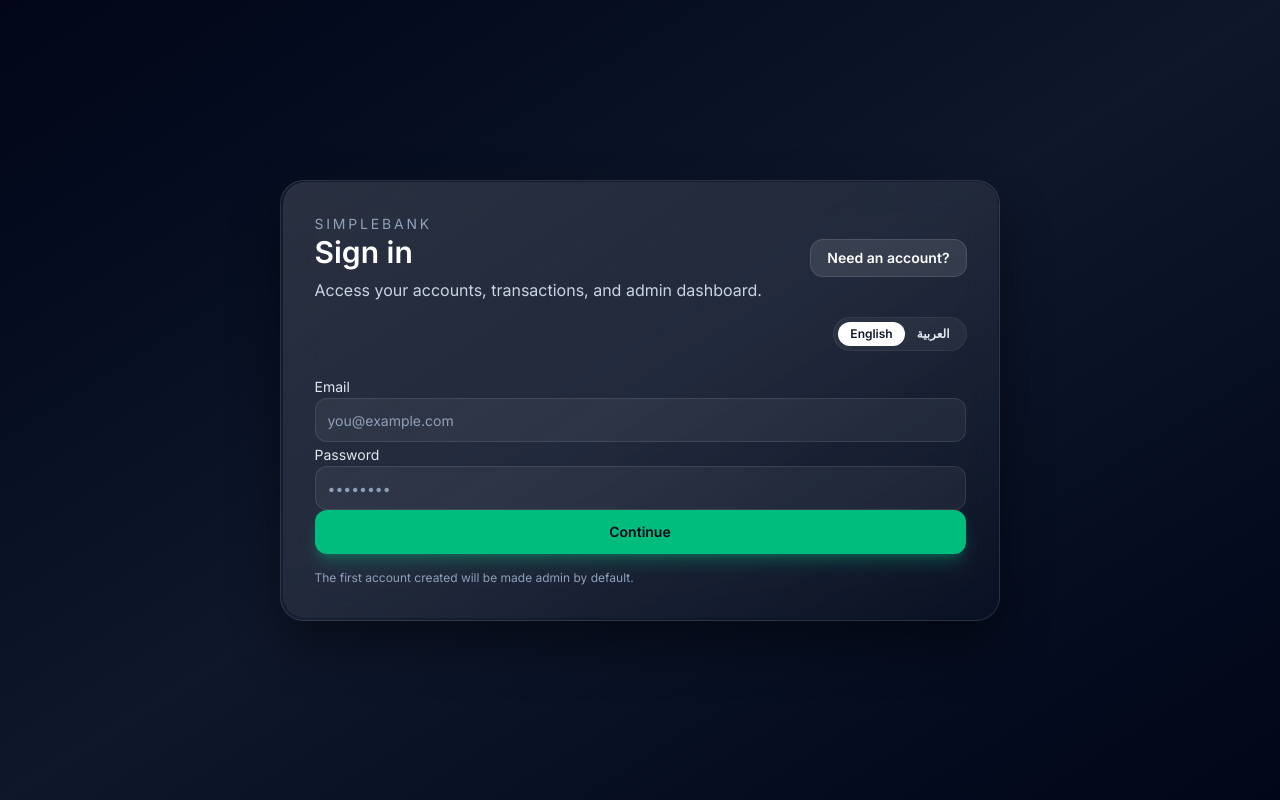
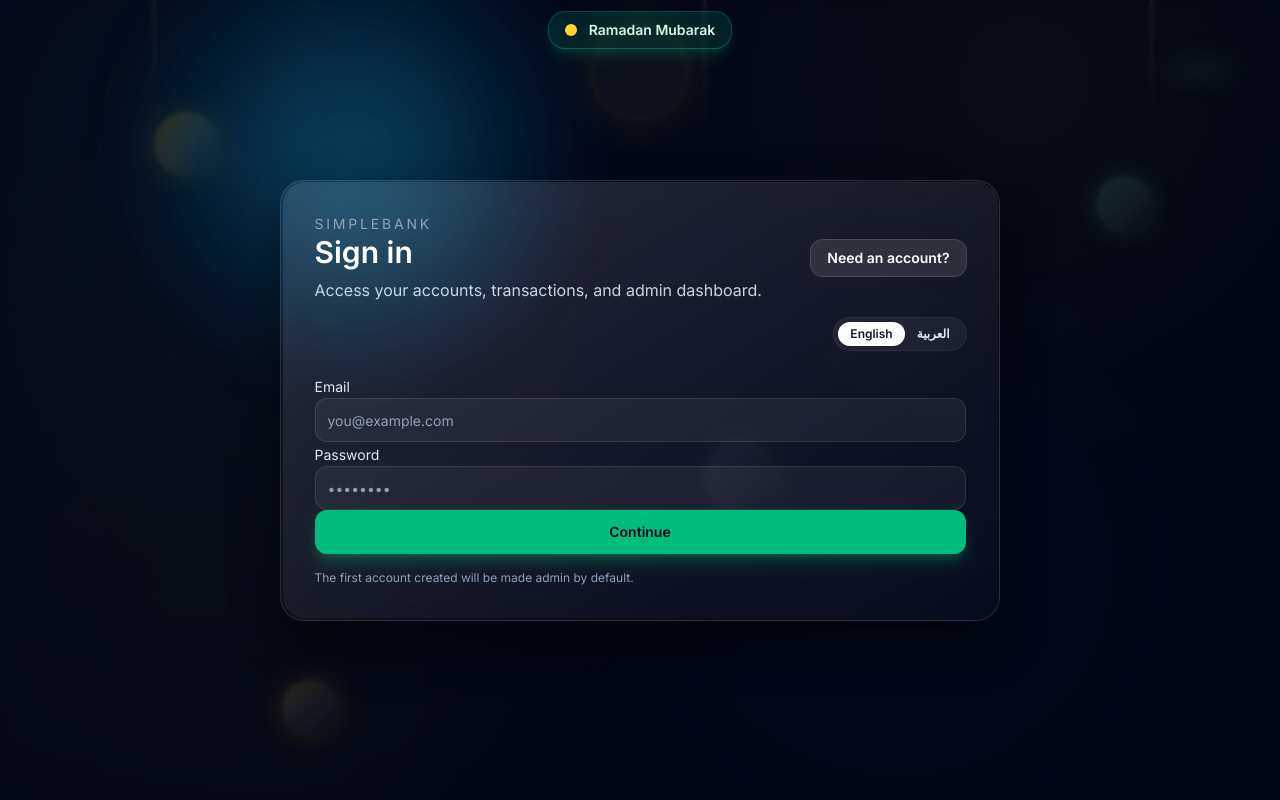
Before and after one commit to AbdelrahmanMazen/Simple-Banking-Web-App, a Next.js app: page / in a window 1280 px wide. Built offline with nearby package versions, Linux system fonts and the light colour scheme; no server answers.

Commit message:
Enhance Ramadan overlay visibility

```diff
--- a/app/dashboard/page.tsx
+++ b/app/dashboard/page.tsx
@@ -195,7 +195,7 @@ export default async function DashboardPage({ searchParams }: { searchParams: Pr
   const outgoingPending = outgoingRequests.filter((r: RequestRow) => r.status === "PENDING");
 
   return (
-    <div className="min-h-screen bg-gradient-to-br from-slate-950 via-slate-900 to-slate-950 text-white">
+    <div className="min-h-screen bg-slate-950/60 text-white backdrop-blur-[2px]">
       <div className="absolute inset-0 -z-10 overflow-hidden opacity-60">
         <div className="floating-blur" />
         <div className="floating-blur delay-300 left-1/3" />
--- a/app/layout.tsx
+++ b/app/layout.tsx
@@ -19,10 +19,42 @@ export default async function RootLayout({
 }>) {
   const cookieStore = await cookies();
   const locale = resolveLocale(cookieStore.get("lang")?.value || "en");
+  const ramadanEndsAt = Date.UTC(2026, 2, 20); // 20 Mar 2026
+  const showRamadan = Date.now() < ramadanEndsAt;
+  const baseFont = locale === "ar" ? tajawal.className : inter.className;
+  const baseBg = showRamadan
+    ? "bg-gradient-to-br from-emerald-950 via-slate-950 to-amber-900"
+    : "bg-slate-950";
 
   return (
     <html lang={locale} dir={locale === "ar" ? "rtl" : "ltr"}>
-      <body className={`${locale === "ar" ? tajawal.className : inter.className} antialiased bg-slate-950`}>{children}</body>
+      <body className={`${baseFont} antialiased ${baseBg}`}>
+        {showRamadan && (
+          <div className="pointer-events-none fixed inset-0 z-0 opacity-90">
+            <div className="absolute inset-0 bg-[radial-gradient(circle_at_20%_20%,rgba(34,197,94,0.08),transparent_35%),radial-gradient(circle_at_80%_10%,rgba(248,180,0,0.08),transparent_30%),radial-gradient(circle_at_70%_70%,rgba(59,130,246,0.08),transparent_32%),radial-gradient(circle_at_15%_75%,rgba(234,179,8,0.06),transparent_38%)]" />
+            <div className="absolute left-1/2 top-6 h-24 w-24 -translate-x-1/2 rotate-12 rounded-full border border-amber-300/30 bg-amber-200/10 shadow-[0_0_40px_rgba(250,204,21,0.25)]" aria-hidden />
+            <div className="absolute right-12 top-16 h-3 w-16 rounded-full bg-emerald-300/30 blur-md" aria-hidden />
+            {/* Lantern glows */}
+            <div className="absolute left-[12%] top-28 h-16 w-16 -rotate-6 rounded-full bg-gradient-to-br from-amber-400/50 via-amber-200/30 to-transparent shadow-[0_0_30px_rgba(234,179,8,0.4)]" aria-hidden />
+            <div className="absolute right-[10%] top-44 h-14 w-14 rotate-3 rounded-full bg-gradient-to-br from-emerald-300/40 via-emerald-200/25 to-transparent shadow-[0_0_26px_rgba(74,222,128,0.35)]" aria-hidden />
+            <div className="absolute left-[55%] top-[55%] h-18 w-18 -rotate-2 rounded-full bg-gradient-to-br from-cyan-300/35 via-cyan-100/20 to-transparent shadow-[0_0_24px_rgba(103,232,249,0.3)]" aria-hidden />
+            <div className="absolute left-[22%] bottom-16 h-14 w-14 rotate-6 rounded-full bg-gradient-to-br from-amber-300/45 via-amber-100/20 to-transparent shadow-[0_0_26px_rgba(250,204,21,0.35)]" aria-hidden />
+            {/* Hanging lantern stems */}
+            <div className="absolute left-[12%] top-0 h-28 w-px bg-gradient-to-b from-amber-200/60 to-amber-200/0" aria-hidden />
+            <div className="absolute right-[10%] top-0 h-32 w-px bg-gradient-to-b from-emerald-200/60 to-emerald-200/0" aria-hidden />
+            <div className="absolute left-[55%] top-0 h-36 w-px bg-gradient-to-b from-cyan-200/60 to-cyan-200/0" aria-hidden />
+          </div>
+        )}
+        {showRamadan && (
+          <div className="fixed inset-x-0 top-0 z-40 flex justify-center p-3">
+            <div className="flex items-center gap-3 rounded-2xl bg-emerald-500/15 px-4 py-2 text-sm font-semibold text-emerald-100 ring-1 ring-emerald-400/30 shadow-lg shadow-emerald-500/20">
+              <span className="inline-flex h-3 w-3 rounded-full bg-amber-300" aria-hidden />
+              <span>Ramadan Mubarak</span>
+            </div>
+          </div>
+        )}
+        <div className="relative z-10 min-h-screen">{children}</div>
+      </body>
     </html>
   );
 }
--- a/app/page.tsx
+++ b/app/page.tsx
@@ -17,7 +17,7 @@ export default async function Home() {
   const t = (key: Parameters<typeof translate>[1], params?: Record<string, string | number>) => translate(locale, key, params);
 
   return (
-    <div className="min-h-screen bg-gradient-to-br from-slate-950 via-slate-900 to-slate-950 text-white">
+    <div className="min-h-screen bg-slate-950/60 text-white backdrop-blur-[2px]">
       <div className="absolute inset-0 -z-10 overflow-hidden opacity-60">
         <div className="floating-blur" />
         <div className="floating-blur delay-300 left-1/3" />
```
